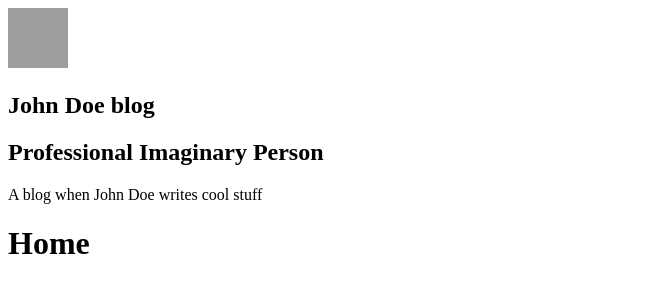
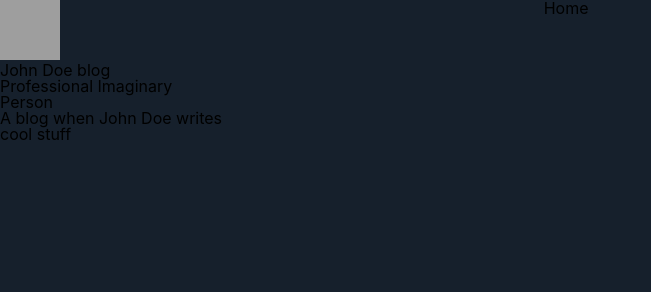
Before and after one commit to mrocha98/john-doe-blog, a Gatsby site: page / in a window 1280 px wide. Shown: the whole page, without its empty margins (0-651 px from the left). Built offline with nearby package versions, Linux system fonts and the light colour scheme; Gatsby itself is replaced by a stand-in of ours; grey boxes are pictures that could not be loaded.

Commit message:
create global styles

```diff
--- a/gatsby-config.js
+++ b/gatsby-config.js
@@ -14,6 +14,7 @@
         src: path.join(__dirname, 'src'),
         components: path.join(__dirname, 'src/components'),
         pages: path.join(__dirname, 'src/pages'),
+        styles: path.join(__dirname, 'src/styles'),
         images: path.join(__dirname, 'src/images')
       }
     },
--- a/src/components/Layout/layout.component.tsx
+++ b/src/components/Layout/layout.component.tsx
@@ -1,6 +1,8 @@
 import React, { ReactNode } from 'react'
 
+import * as S from './layout.styles'
 import { Profile } from 'components/Profile'
+import { GlobalStyles } from 'styles/global'
 
 export type LayoutProps = {
   children: ReactNode
@@ -9,10 +11,13 @@
 export const Layout = ({ children }: LayoutProps) => {
   return (
     <>
-      <aside>
-        <Profile />
-      </aside>
-      <main>{children}</main>
+      <GlobalStyles />
+      <S.Wrapper>
+        <S.Aside>
+          <Profile />
+        </S.Aside>
+        <S.Main>{children}</S.Main>
+      </S.Wrapper>
     </>
   )
 }
--- a/src/components/Layout/layout.styles.ts
+++ b/src/components/Layout/layout.styles.ts
@@ -1,3 +1,14 @@
 import styled from 'styled-components'
 
-export const Wrapper = styled.div``
+export const Wrapper = styled.section`
+  display: flex;
+`
+
+export const Main = styled.main`
+  background: #16202c;
+  min-height: 100vh;
+  padding: 0 3.75rem 0 20rem;
+  width: 100%;
+`
+
+export const Aside = styled.aside``
--- /dev/null
+++ b/src/styles/global.ts
@@ -0,0 +1,74 @@
+import { createGlobalStyle } from 'styled-components'
+
+export const GlobalStyles = createGlobalStyle`
+  /* http://meyerweb.com/eric/tools/css/reset/
+   v2.0 | 20110126
+   License: none (public domain)
+  */
+  html, body, div, span, applet, object, iframe,
+  h1, h2, h3, h4, h5, h6, p, blockquote, pre,
+  a, abbr, acronym, address, big, cite, code,
+  del, dfn, em, img, ins, kbd, q, s, samp,
+  small, strike, strong, sub, sup, tt, var,
+  b, u, i, center,
+  dl, dt, dd, ol, ul, li,
+  fieldset, form, label, legend,
+  table, caption, tbody, tfoot, thead, tr, th, td,
+  article, aside, canvas, details, embed,
+  figure, figcaption, footer, header, hgroup,
+  menu, nav, output, ruby, section, summary,
+  time, mark, audio, video {
+    margin: 0;
+    padding: 0;
+    border: 0;
+    font-size: 100%;
+    font: inherit;
+    vertical-align: baseline;
+  }
+
+  /* HTML5 display-role reset for older browsers */
+  article, aside, details, figcaption, figure,
+  footer, header, hgroup, menu, nav, section {
+    display: block;
+  }
+
+  body {
+    line-height: 1;
+  }
+
+  ol, ul {
+    list-style: none;
+  }
+
+  blockquote, q {
+    quotes: none;
+  }
+
+  blockquote:before, blockquote:after,
+  q:before, q:after {
+    content: '';
+    content: none;
+  }
+
+  table {
+    border-collapse: collapse;
+    border-spacing: 0;
+  }
+
+  * {
+    box-sizing: border-box;
+  }
+
+  body {
+    background: #16202c;
+    line-height: 1;
+    font-size: 100%;
+    font-family: -apple-system, BlinkMacSystemFont, "Segoe UI", Roboto, Helvetica, Arial, sans-serif, "Apple Color Emoji", "Segoe UI Emoji", "Segoe UI Symbol";
+  }
+
+  img {
+    display: block;
+  	width: 100%;
+  	height: auto;
+  }
+`
```
